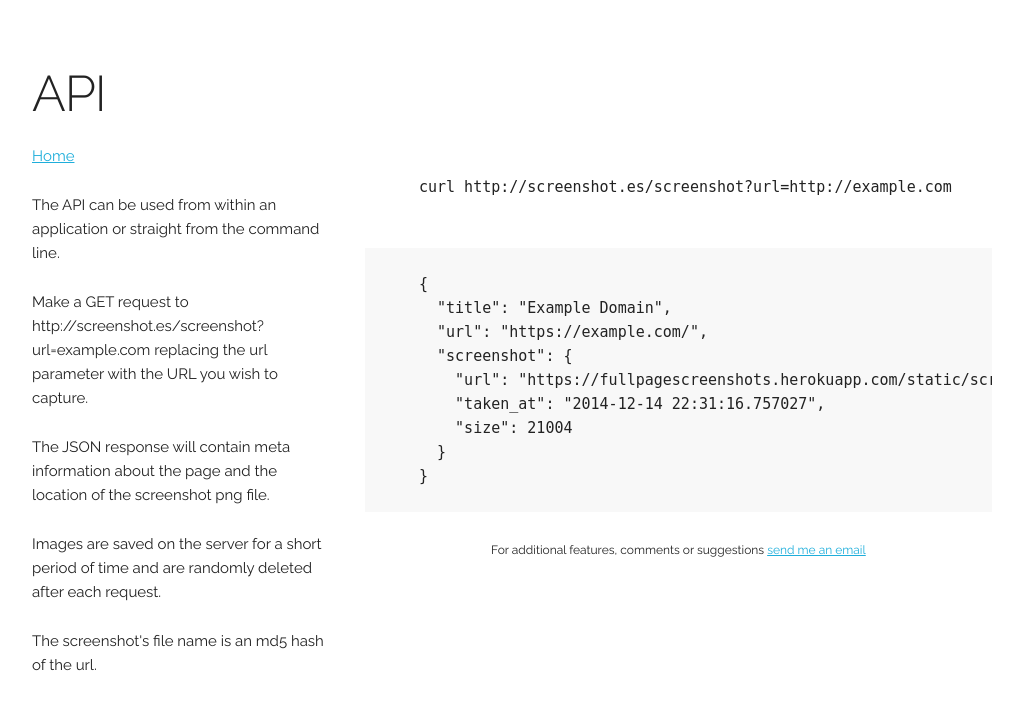
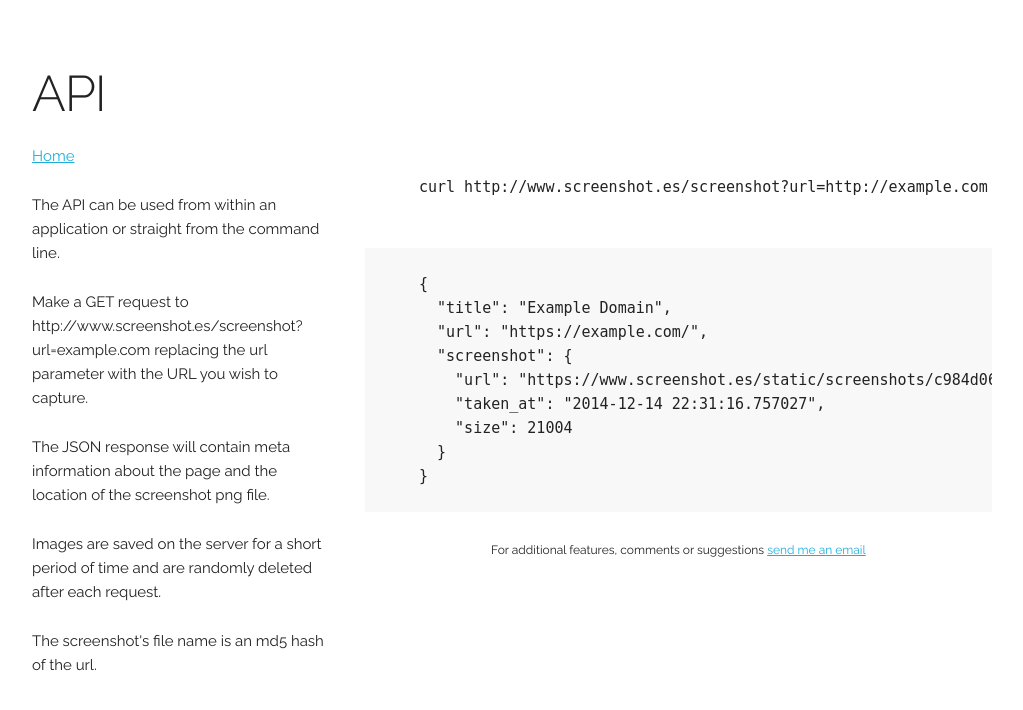
Before and after one commit to seanbehan/screenshotes, a Flask app: page /api in a window 1280 px wide. Shown: the top 710 px of the page, without its empty margins (128-1151 px from the left). Run offline with Flask 2, Linux system fonts and the light colour scheme.

Commit message:
change domain

```diff
--- a/app.py
+++ b/app.py
@@ -12,7 +12,7 @@ def index():
 @app.route("/screenshot")
 def screenshot():
     url = str(request.args['url'])
-    if "fullpagescreenshots" in url:
+    if "screenshot.es" in url:
         return "Sorry, not allowed", 405
 
     data = {}
--- a/templates/api.html
+++ b/templates/api.html
@@ -7,7 +7,7 @@
     <p><a href="/">Home</a></p>
     <p>The API can be used from within an application or straight from the command line.</p>
     <p>
-      Make a GET request to http://screenshot.es/screenshot?url=example.com
+      Make a GET request to http://www.screenshot.es/screenshot?url=example.com
       replacing the url parameter with the URL you wish to capture.
     </p>
     <p>
@@ -27,7 +27,7 @@
     <br>
     <br>
     <pre>
-      curl http://screenshot.es/screenshot?url=http://example.com
+      curl http://www.screenshot.es/screenshot?url=http://example.com
     </pre>
     <pre style="background:#f8f8f8">
 
@@ -35,7 +35,7 @@
         "title": "Example Domain",
         "url": "https://example.com/",
         "screenshot": {
-          "url": "https://fullpagescreenshots.herokuapp.com/static/screenshots/c984d06aafbecf6bc55569f964148ea3.png",
+          "url": "https://www.screenshot.es/static/screenshots/c984d06aafbecf6bc55569f964148ea3.png",
           "taken_at": "2014-12-14 22:31:16.757027",
           "size": 21004
         }
@@ -45,7 +45,7 @@
       <div class="center">
         <small>
           For additional features, comments or suggestions
-          <a href="mailto:inbox@seanbehan.com?subject=Concerning Screenshot.es">send me an email</a>
+          <a href="mailto:sean@screenshot.es?subject=Concerning Screenshot.es">send me an email</a>
         </small>
       </div>
   </div>
```
